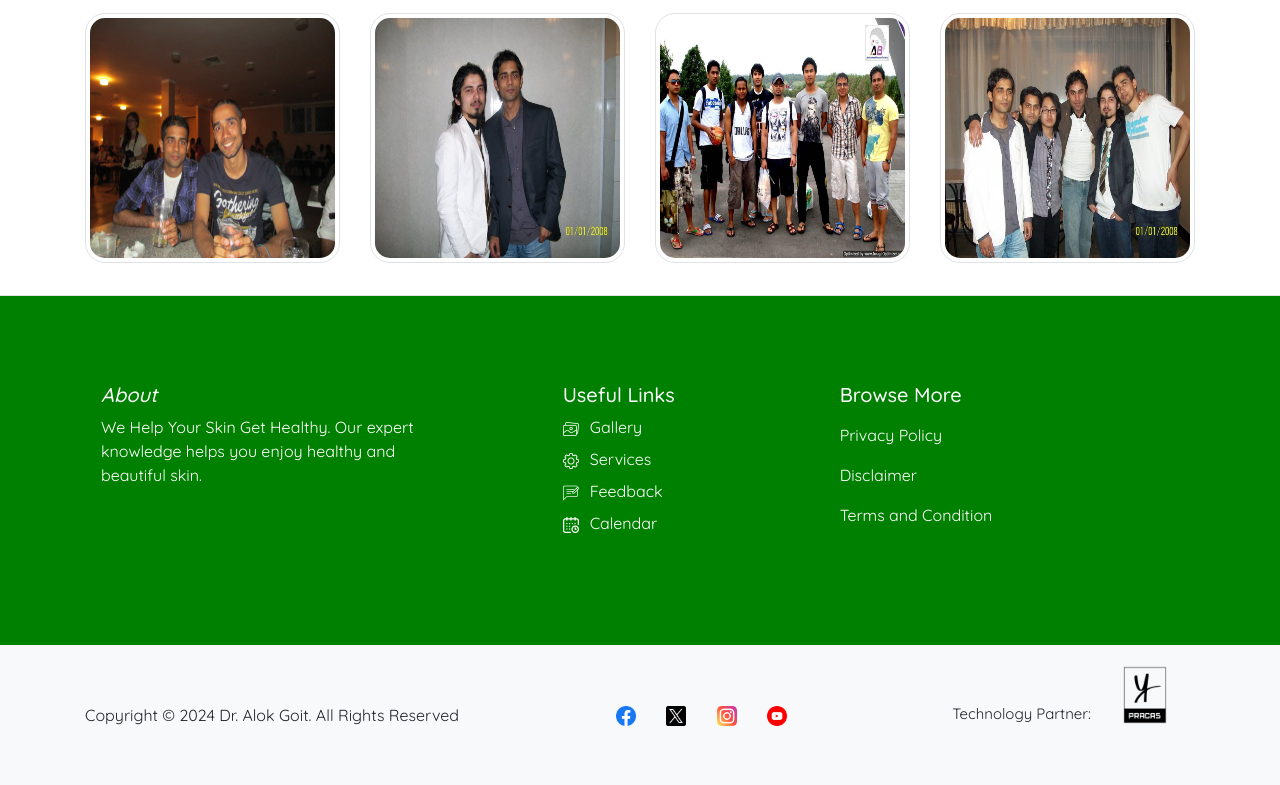
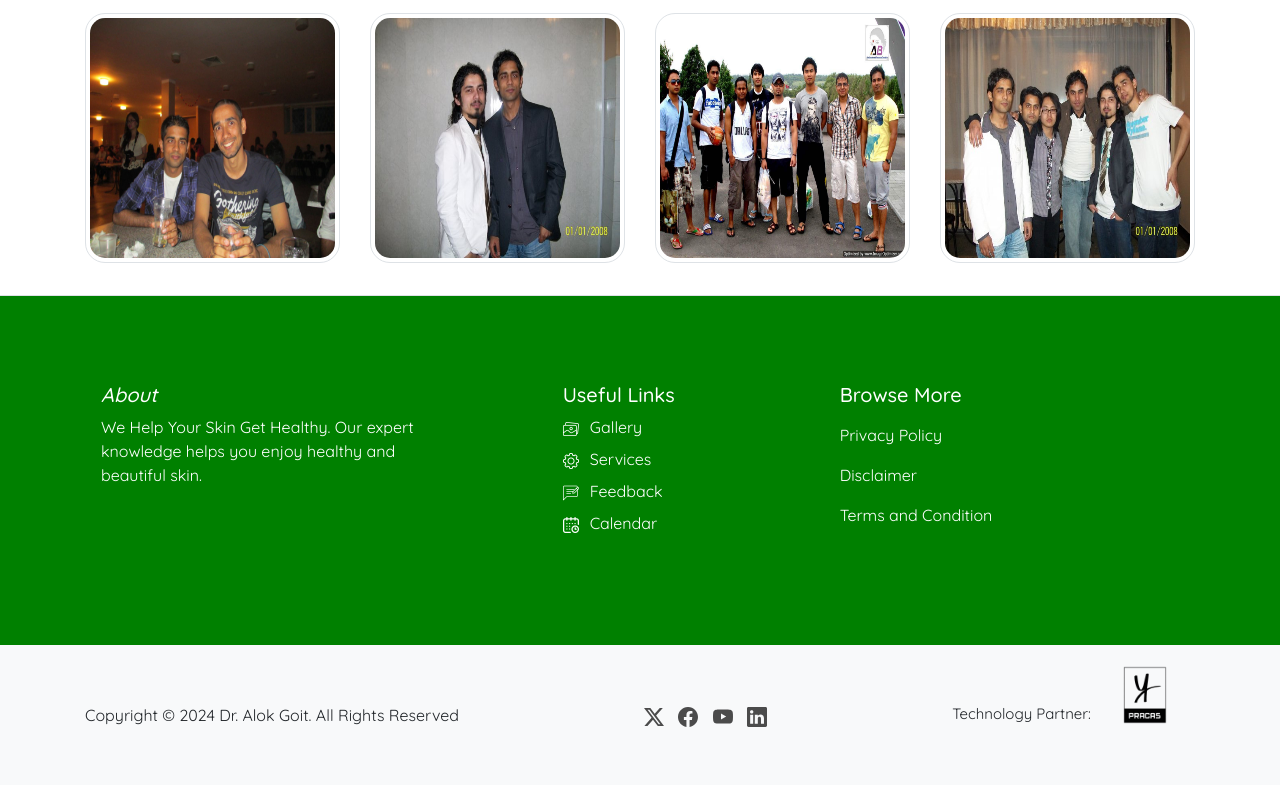
Before and after one commit to pracasupreti/dralok.com.np, a plain HTML site: page about.htm in a window 1280 px wide. Shown: the part 2666-3451 px from the top of the page. Drawn offline with nearby package versions, Linux system fonts and the light colour scheme; some packages are replaced by stand-ins of ours; a script that the page names is missing.

Commit message:
Update about.htm
update bottom footer social icon

```diff
--- a/about.htm
+++ b/about.htm
@@ -42,7 +42,7 @@
     <section class="container-fluid breadcrumb-custom" >
       <div class="container text-dark" style="background-color: #008000;" >
         <ol class="breadcrumb my-2" style="background-color: #008000; color: black;" >
-            <li class=""><a class="text-white h3 mr-2" href="#">Home </a></li>
+            <li class=""><a class="text-white h3 mr-2" href="index.htm">Home </a></li>
             <li class="active h3"><i class="fas  " aria-hidden="true" style="font-size: 2rem;" >/</i> About</li>
         </ol>
       </div>
@@ -104,7 +104,7 @@
 
             <div class="col-md-3 h-100">
                 <div class="team-card">
-                    <img src="assets/images/about/major-team/1.png" alt="Team 1" class=" rounded-circle">
+                    <img src="assets/images/about/major-team/1.png" alt="Team 1" class="rounded-circle" >
                     <div class="card-body">
                         <h5 class="card-title text-center">Name</h5>
                         <p class="text-center">Position</p>
@@ -313,15 +313,28 @@
      <div class="container   d-flex flex-wrap justify-content-between align-items-center ">
          <div class="text-muted-foregroundsm-text-center">Copyright © 2024 Dr. Alok Goit. All Rights Reserved</div>
          <div class="flex align-items-center">
-             <!-- <a href="#" class="btn btn-outline-secondary btn-sm mr-2  footer-link"><i class="fab fa-facebook-f"></i></a>
-             <a href="#" class="btn btn-outline-secondary btn-sm mr-2  footer-link"><i class="fab fa-twitter"></i></a>
-             <a href="#" class="btn btn-outline-secondary btn-sm mr-2  footer-link"><i class="fab fa-instagram"></i></a> -->
-             <a href="#" class="btn  btn-sm mr-2  footer-link"><img src="assets/images/footer/facebook.png" alt="" height="20px" width="20px"></a>
-             <a href="#" class="btn  btn-sm mr-2  footer-link"><img src="assets/images/footer/twitter.png" alt="" height="20px" width="20px"></a>
-             <a href="#" class="btn  btn-sm mr-2  footer-link"><img src="assets/images/footer/instagram.png" alt="" height="20px" width="20px"></a>
-             <a href="#" class="btn  btn-sm mr-2  footer-link"><img src="assets/images/footer/youtube.png" alt="" height="20px" width="20px"></a>
+            <a href="https://twitter.com/pracasinfosys" target="_blank" style="padding-left: 5px; padding-right: 5px;">
+            <svg xmlns="http://www.w3.org/2000/svg" width="20" height="20" fill="#4b4b4b" class="bi bi-twitter-x" viewBox="0 0 16 16">
+            <path d="M12.6.75h2.454l-5.36 6.142L16 15.25h-4.937l-3.867-5.07-4.425 5.07H.316l5.733-6.57L0 .75h5.063l3.495 4.633L12.601.75Zm-.86 13.028h1.36L4.323 2.145H2.865z"></path>
+            </svg></a>
+          <!-- fa -->
+            <a href="https://facebook.com/pracasinfosys" target="_blank" style="padding-left: 5px; padding-right: 5px;">
+            <svg xmlns="http://www.w3.org/2000/svg" width="20" height="20" fill="#4b4b4b" class="bi bi-facebook" viewBox="0 0 16 16">
+            <path d="M16 8.049c0-4.446-3.582-8.05-8-8.05C3.58 0-.002 3.603-.002 8.05c0 4.017 2.926 7.347 6.75 7.951v-5.625h-2.03V8.05H6.75V6.275c0-2.017 1.195-3.131 3.022-3.131.876 0 1.791.157 1.791.157v1.98h-1.009c-.993 0-1.303.621-1.303 1.258v1.51h2.218l-.354 2.326H9.25V16c3.824-.604 6.75-3.934 6.75-7.951"></path>
+            </svg></a>
 
-         </div>
+            <a href="https://youtube.com/pracasinfosys" target="_blank" style="padding-left: 5px; padding-right: 5px;">
+            <svg xmlns="http://www.w3.org/2000/svg" width="20" height="20" fill="#4b4b4b" class="bi bi-youtube" viewBox="0 0 16 16">
+            <path d="M8.051 1.999h.089c.822.003 4.987.033 6.11.335a2.01 2.01 0 0 1 1.415 1.42c.101.38.172.883.22 1.402l.01.104.022.26.008.104c.065.914.073 1.77.074 1.957v.075c-.001.194-.01 1.108-.082 2.06l-.008.105-.009.104c-.05.572-.124 1.14-.235 1.558a2.01 2.01 0 0 1-1.415 1.42c-1.16.312-5.569.334-6.18.335h-.142c-.309 0-1.587-.006-2.927-.052l-.17-.006-.087-.004-.171-.007-.171-.007c-1.11-.049-2.167-.128-2.654-.26a2.01 2.01 0 0 1-1.415-1.419c-.111-.417-.185-.986-.235-1.558L.09 9.82l-.008-.104A31 31 0 0 1 0 7.68v-.123c.002-.215.01-.958.064-1.778l.007-.103.003-.052.008-.104.022-.26.01-.104c.048-.519.119-1.023.22-1.402a2.01 2.01 0 0 1 1.415-1.42c.487-.13 1.544-.21 2.654-.26l.17-.007.172-.006.086-.003.171-.007A100 100 0 0 1 7.858 2zM6.4 5.209v4.818l4.157-2.408z"></path>
+            </svg></a>
+
+            <a href="https://www.linkedin.com/company/pracas/" target="_blank" style="padding-left: 5px; padding-right: 5px;">
+            <svg xmlns="http://www.w3.org/2000/svg" width="20" height="20" fill="#4b4b4b" class="bi bi-linkedin" viewBox="0 0 16 16">
+            <path d="M0 1.146C0 .513.526 0 1.175 0h13.65C15.474 0 16 .513 16 1.146v13.708c0 .633-.526 1.146-1.175 1.146H1.175C.526 16 0 15.487 0 14.854zm4.943 12.248V6.169H2.542v7.225zm-1.2-8.212c.837 0 1.358-.554 1.358-1.248-.015-.709-.52-1.248-1.342-1.248S2.4 3.226 2.4 3.934c0 .694.521 1.248 1.327 1.248zm4.908 8.212V9.359c0-.216.016-.432.08-.586.173-.431.568-.878 1.232-.878.869 0 1.216.662 1.216 1.634v3.865h2.401V9.25c0-2.22-1.184-3.252-2.764-3.252-1.274 0-1.845.7-2.165 1.193v.025h-.016l.016-.025V6.169h-2.4c.03.678 0 7.225 0 7.225z"></path>
+            </svg></a>
+
+
+      </div>
          <div style="font-size: 15px;" >Technology Partner: <a href="https://www.pracas.net" target="_blank"><img src="assets/images/footer/footer.png" alt="" class="img-fluid " height="100px" width="100px" style="margin-bottom: 2.5rem!important;"></a></div>
        </div>
     </div>
```
